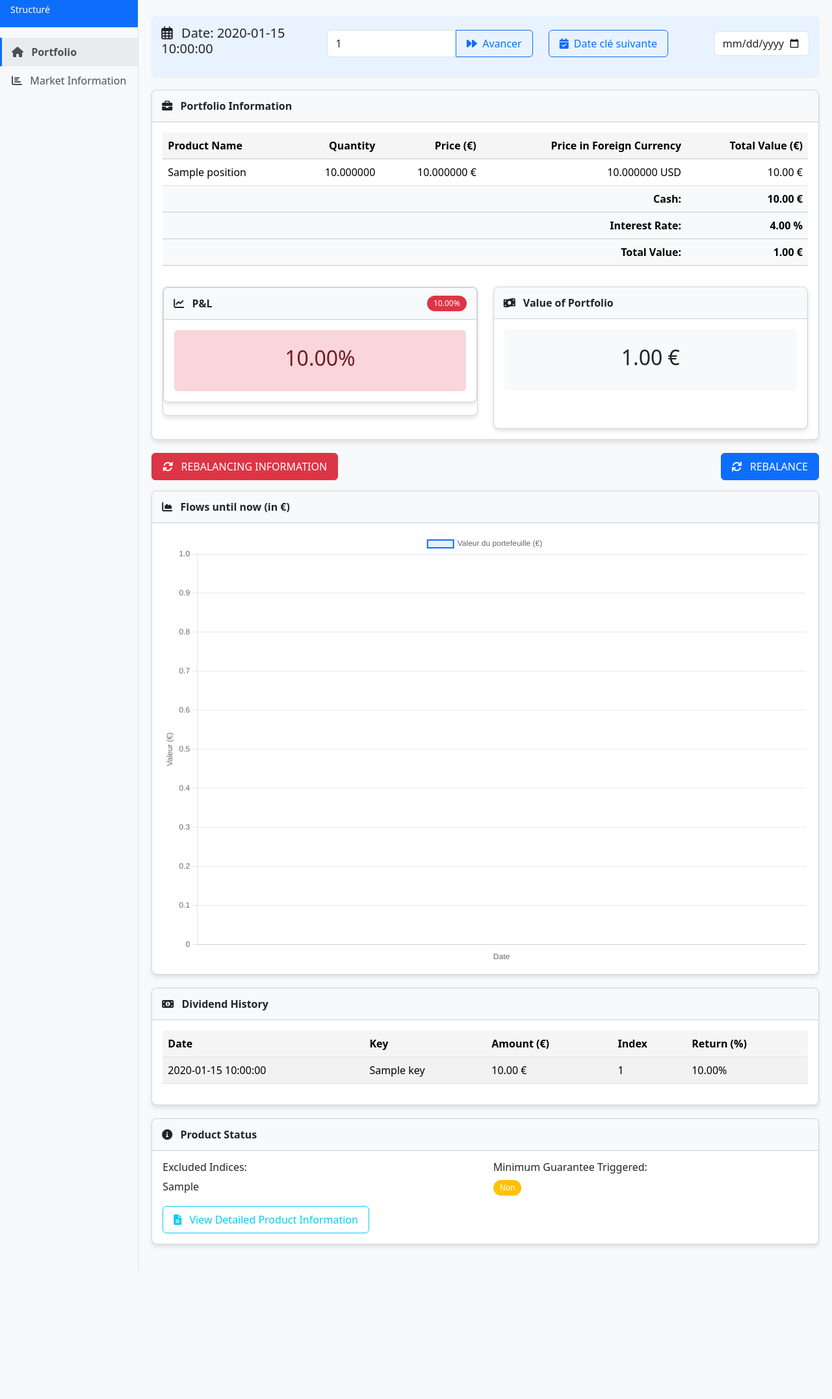
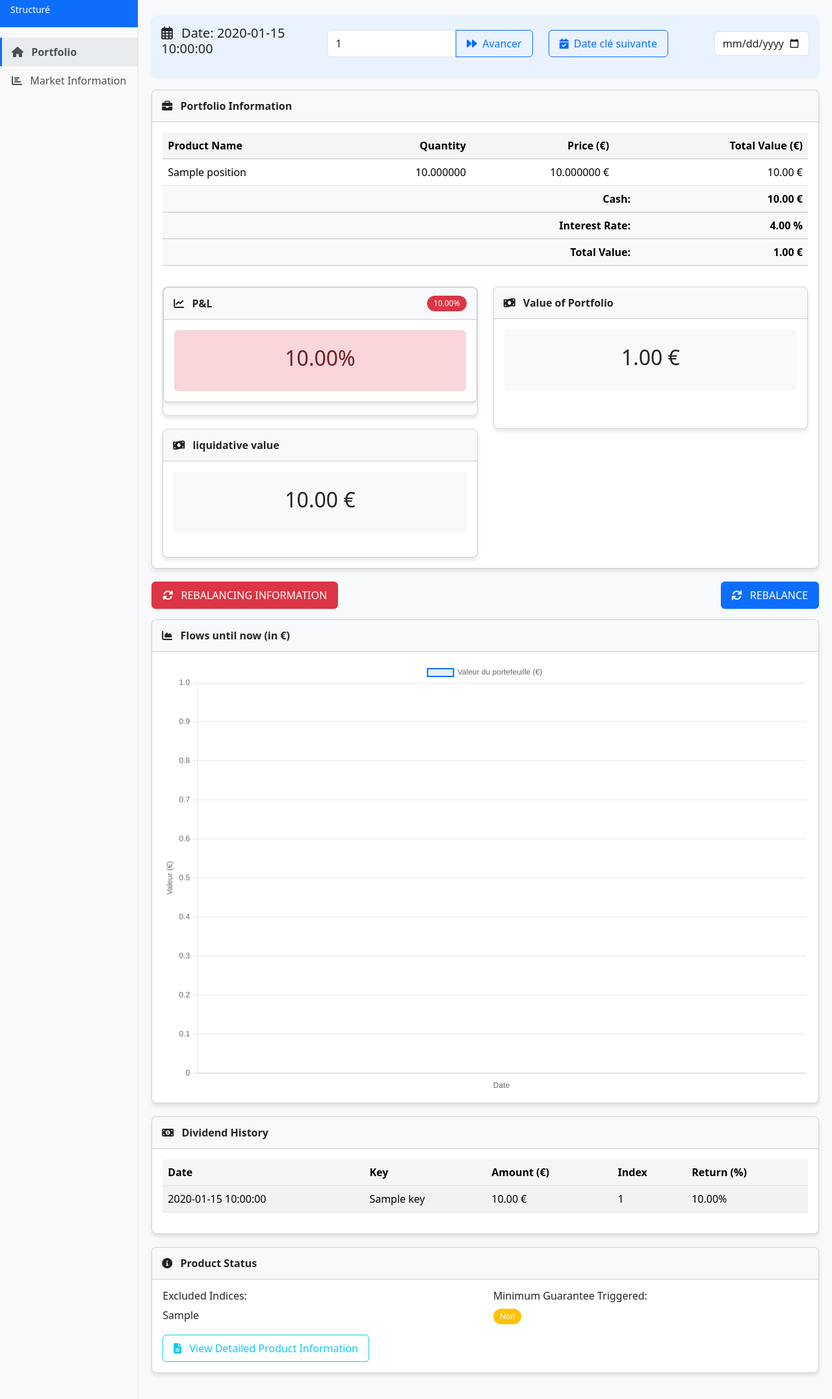
Before and after one commit to aymanSli/APGS, a Flask app: template templates/index.html in a window 1280 px wide. Shown: the part 70-2223 px from the top of the page at 65% size. Before the commit the page ends 2025 px from the top, so only its background shows below. Run offline with Flask 3, Linux system fonts and the light colour scheme; the template is opened without the code that fills it: most values are stand-ins (such as "Sample title", 1, 10 or a date in 2020).

Commit message:
valeur liquidative

```diff
--- a/app.py
+++ b/app.py
@@ -385,7 +385,8 @@
         'total_value': portfolio_state['total_value'],
         'interest_rate': simulation.risk_free_rate * 100,  # En pourcentage
         'positions': positions,
-        'pnl': calculate_pnl()
+        'pnl': calculate_pnl(),
+        'liquidative_value':simulation.monte_carlo.price
     }
 
     return portfolio_data
--- a/templates/index.html
+++ b/templates/index.html
@@ -99,7 +99,7 @@
                                                 <th>Product Name</th>
                                                 <th class="text-end">Quantity</th>
                                                 <th class="text-end">Price (€)</th>
-                                                <th class="text-end">Price in Foreign Currency</th>
+                                                <th class="text-end"> </th>
                                                 <th class="text-end">Total Value (€)</th>
                                             </tr>
                                         </thead>
@@ -110,11 +110,9 @@
                                                 <td class="text-end">{{ "%.6f"|format(position.delta) }}</td>
                                                 <td class="text-end">{{ "%.6f"|format(position.price) }} €</td>
                                                 <td class="text-end">
-                                                    {% if position.foreign_currency %}
-                                                    {{ "%.6f"|format(position.price) }} {{ position.foreign_currency }}
-                                                    {% else %}
-                                                    -
-                                                    {% endif %}
+
+
+
                                                 </td>
                                                 <td class="text-end">{{ "%.2f"|format(position.value) }} €</td>
                                             </tr>
@@ -165,6 +163,18 @@
                                     <div class="card-body">
                                         <div class="text-center bg-light p-4 rounded">
                                             <h2>{{ "%.2f"|format(portfolio.total_value) }} €</h2>
+                                        </div>
+                                    </div>
+                                </div>
+                            </div>
+                            <div class="col-md-6">
+                                <div class="card h-100">
+                                    <div class="card-header">
+                                        <i class="fas fa-money-bill-wave me-2"></i> liquidative value
+                                    </div>
+                                    <div class="card-body">
+                                        <div class="text-center bg-light p-4 rounded">
+                                            <h2>{{ "%.2f"|format(portfolio.liquidative_value) }} €</h2>
                                         </div>
                                     </div>
                                 </div>
```
